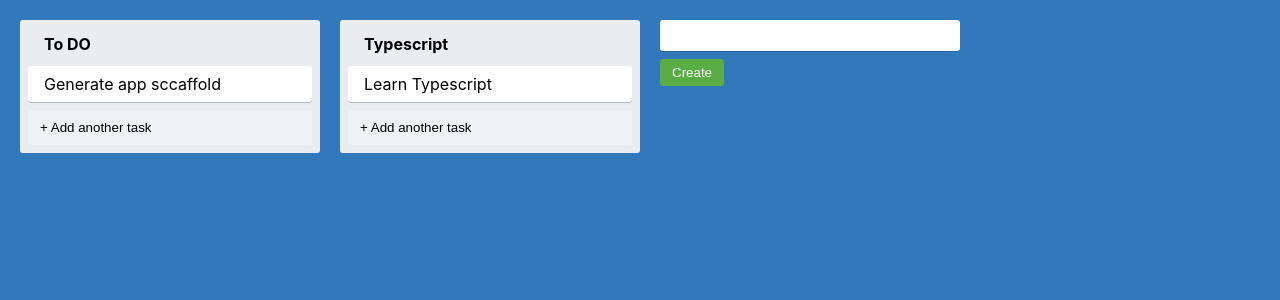
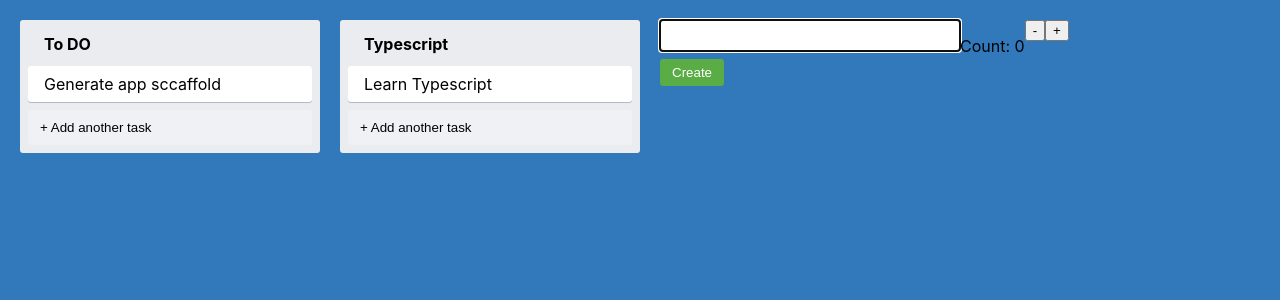
Before and after one commit to coloed3/TrelloClone-react-typescript, a React (Create React App) app: page / in a window 1280 px wide. Both pictures are taken after a click on the button "+ Add another list". Shown: the top 300 px of the page. Built offline with nearby package versions, Linux system fonts and the light colour scheme.

Commit message:
added reducer function

```diff
--- a/src/AddNewItem.tsx
+++ b/src/AddNewItem.tsx
@@ -15,6 +15,7 @@
   if (showForm) {
     return (
       <NewItemForm
+
         onAdd={(text) => {
           onAdd(text);
           setShowForm(false);
--- a/src/App.tsx
+++ b/src/App.tsx
@@ -1,11 +1,12 @@
-import React from "react";
+import React, { useReducer } from "react";
 import { AddNewItem } from "./AddNewItem";
 import { Card } from "./Card";
 import { Column } from "./Column";
 
 import { AppContainer } from "./styles";
-
+import { counterReducer } from "./counterReducer";
 function App() {
+  const [state, dispatch] = useReducer(counterReducer, { count: 0 });
   return (
     <AppContainer>
       <Column text='To DO'>
@@ -16,6 +17,9 @@
         <Card text='Learn Typescript' />
       </Column>
       <AddNewItem toggleButtonText='+ Add another list' onAdd={console.log} />
+      <p> Count: {state.count} </p>
+      <button onClick={() => dispatch({ type: "decrement" })}>- </button>
+      <button onClick={() => dispatch({ type: "increment" })}>+</button>
     </AppContainer>
   );
 }
--- a/src/NewItemForm.tsx
+++ b/src/NewItemForm.tsx
@@ -1,5 +1,6 @@
 import React, { useState } from "react";
 import { NewItemButton, NewItemFormContainer, NewItemInput } from "./styles";
+import { useFocus } from "./utils/useFocus";
 
 interface NewItemFormProps {
   onAdd(text: string): string | void;
@@ -7,12 +8,17 @@
 
 export const NewItemForm = (props: NewItemFormProps) => {
   const [text, setText] = useState("");
+  const inputRef = useFocus();
 
   const { onAdd } = props;
 
   return (
     <NewItemFormContainer>
-      <NewItemInput value={text} onChange={(e) => setText(e.target.value)} />
+      <NewItemInput
+        ref={inputRef}
+        value={text}
+        onChange={(e) => setText(e.target.value)}
+      />
       <NewItemButton onClick={() => onAdd(text)}> Create</NewItemButton>
     </NewItemFormContainer>
   );
--- /dev/null
+++ b/src/counterReducer.tsx
@@ -0,0 +1,22 @@
+interface State {
+  count: number;
+}
+
+type Action =
+  | {
+      type: "increment";
+    }
+  | {
+      type: "decrement";
+    };
+
+export const counterReducer = (state: State, action: Action) => {
+  switch (action.type) {
+    case "increment":
+      return { count: state.count + 1 };
+    case "decrement":
+      return { count: state.count - 1 };
+    default:
+      throw new Error();
+  }
+};
```
Also changed, not shown: 1 other file (tests, documents, lock files or other folders).
